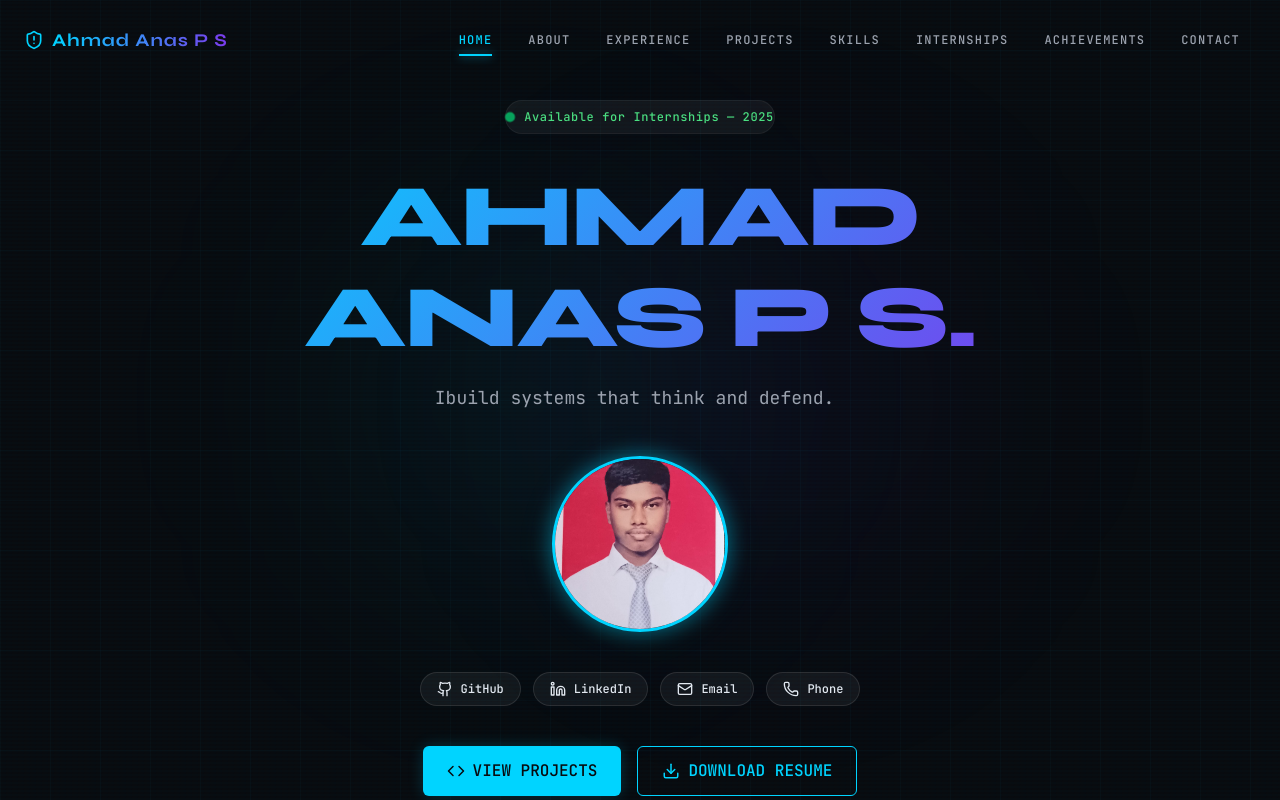
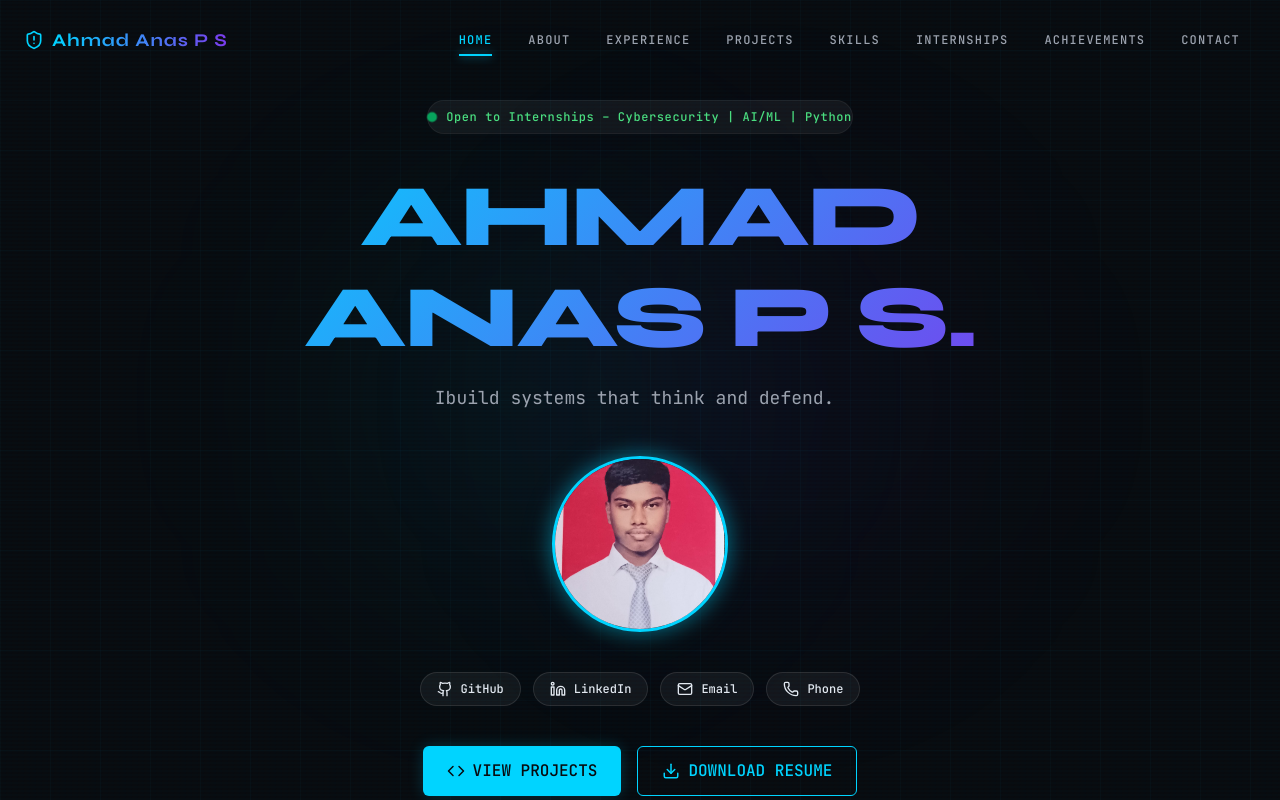
Before and after one commit to AHMAD-ANAS-P-S/PORTFOLIO, a React (Vite) app: page / in a window 1280 px wide. Shown: the top 800 px of the page. Built offline with nearby package versions, Linux system fonts and the light colour scheme.

Commit message:
chore: update hero status badge text

```diff
--- a/src/components/HeroSection.tsx
+++ b/src/components/HeroSection.tsx
@@ -62,7 +62,7 @@ export const HeroSection: React.FC = () => {
         >
           <span className="pulse-dot" />
           <span className="font-mono text-xs tracking-wider text-green-400 font-medium">
-            Available for Internships — 2025
+            Open to Internships – Cybersecurity | AI/ML | Python
           </span>
         </motion.div>
 
```
